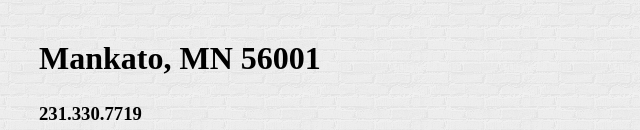
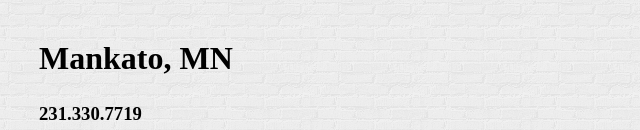
Before and after one commit to tlondgren/Trevor_Prime_Resume_Challenge, a plain HTML site: page index.html in a window 1280 px wide. Shown: the part 307-437 px from the top of the page, without its empty margins (319-959 px from the left). Drawn offline with Linux system fonts and the light colour scheme.

Commit message:
Update index.html

```diff
--- a/index.html
+++ b/index.html
@@ -11,7 +11,7 @@
 
 			<div id="contact">
 				<h1>Trevor Londgren, MBA</h1>
-				<h2>Mankato, MN 56001</h2>
+				<h2>Mankato, MN</h2>
 				<h3>231.330.7719</h3>
 			</div>
 
```
